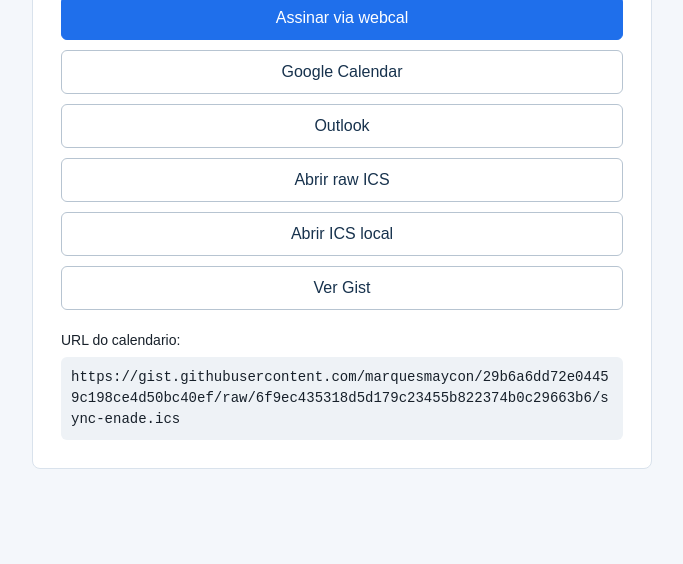
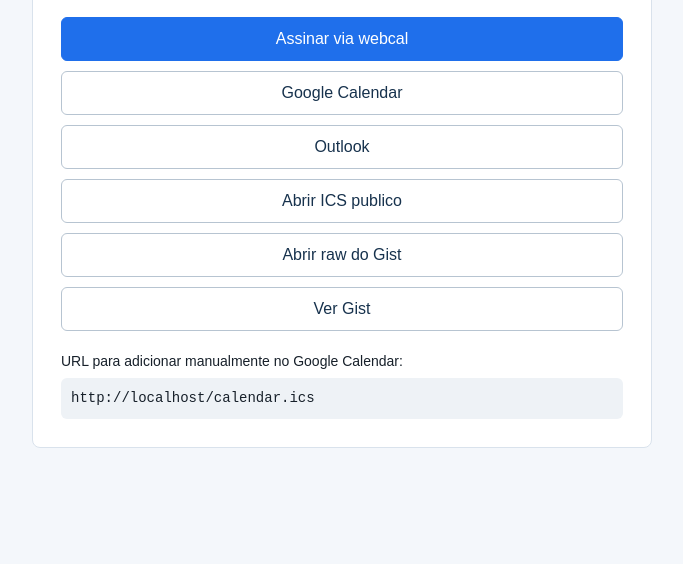
Before and after one commit to marquesmaycon/SyncENADE, a plain HTML site: page index.html in a window 1280 px wide. Shown: the part 236-800 px from the top of the page, without its empty margins (298-981 px from the left). Drawn offline with Linux system fonts and the light colour scheme.

Commit message:
novo teste

```diff
--- a/index.html
+++ b/index.html
@@ -9,23 +9,23 @@
   <body>
     <main>
       <h1>Teste Sync ENADE</h1>
-      <p>Assine o calendario pelo link do Gist e confira se os eventos aparecem no calendario do usuario.</p>
+      <p>Assine o calendario pelo link publico e confira se os eventos aparecem no calendario do usuario.</p>
 
       <section class="actions" aria-label="Acoes de calendario">
-        <a class="primary" href="webcal://gist.githubusercontent.com/marquesmaycon/29b6a6dd72e04459c198ce4d50bc40ef/raw/6f9ec435318d5d179c23455b822374b0c29663b6/sync-enade.ics">
+        <a class="primary" id="webcal-link" href="calendar.ics">
           Assinar via webcal
         </a>
-        <a href="https://calendar.google.com/calendar/render?cid=https%3A%2F%2Fgist.githubusercontent.com%2Fmarquesmaycon%2F29b6a6dd72e04459c198ce4d50bc40ef%2Fraw%2F6f9ec435318d5d179c23455b822374b0c29663b6%2Fsync-enade.ics">
+        <a id="google-link" href="https://calendar.google.com/calendar/u/0/r/settings/addbyurl">
           Google Calendar
         </a>
-        <a href="https://outlook.live.com/calendar/0/addcalendar?url=https%3A%2F%2Fgist.githubusercontent.com%2Fmarquesmaycon%2F29b6a6dd72e04459c198ce4d50bc40ef%2Fraw%2F6f9ec435318d5d179c23455b822374b0c29663b6%2Fsync-enade.ics">
+        <a id="outlook-link" href="calendar.ics">
           Outlook
         </a>
-        <a href="https://gist.githubusercontent.com/marquesmaycon/29b6a6dd72e04459c198ce4d50bc40ef/raw/6f9ec435318d5d179c23455b822374b0c29663b6/sync-enade.ics">
-          Abrir raw ICS
+        <a href="calendar.ics">
+          Abrir ICS publico
         </a>
-        <a href="calendar.ics">
-          Abrir ICS local
+        <a href="https://gist.githubusercontent.com/marquesmaycon/29b6a6dd72e04459c198ce4d50bc40ef/raw/sync-enade.ics">
+          Abrir raw do Gist
         </a>
         <a href="https://gist.github.com/marquesmaycon/29b6a6dd72e04459c198ce4d50bc40ef">
           Ver Gist
@@ -33,10 +33,22 @@
       </section>
 
       <p class="url">
-        URL do calendario:
+        URL para adicionar manualmente no Google Calendar:
         <br>
-        <code>https://gist.githubusercontent.com/marquesmaycon/29b6a6dd72e04459c198ce4d50bc40ef/raw/6f9ec435318d5d179c23455b822374b0c29663b6/sync-enade.ics</code>
+        <code id="calendar-url">calendar.ics</code>
       </p>
     </main>
+
+    <script>
+      const feedUrl = new URL("calendar.ics", window.location.href).href;
+      const webcalUrl = feedUrl.replace(/^https?:\/\//, "webcal://");
+
+      document.getElementById("calendar-url").textContent = feedUrl;
+      document.getElementById("webcal-link").href = webcalUrl;
+      document.getElementById("google-link").href =
+        "https://calendar.google.com/calendar/u/0/r?cid=" + encodeURIComponent(webcalUrl);
+      document.getElementById("outlook-link").href =
+        "https://outlook.live.com/calendar/0/addcalendar?url=" + encodeURIComponent(feedUrl);
+    </script>
   </body>
 </html>
```
Also changed, not shown: vercel.json (added).
